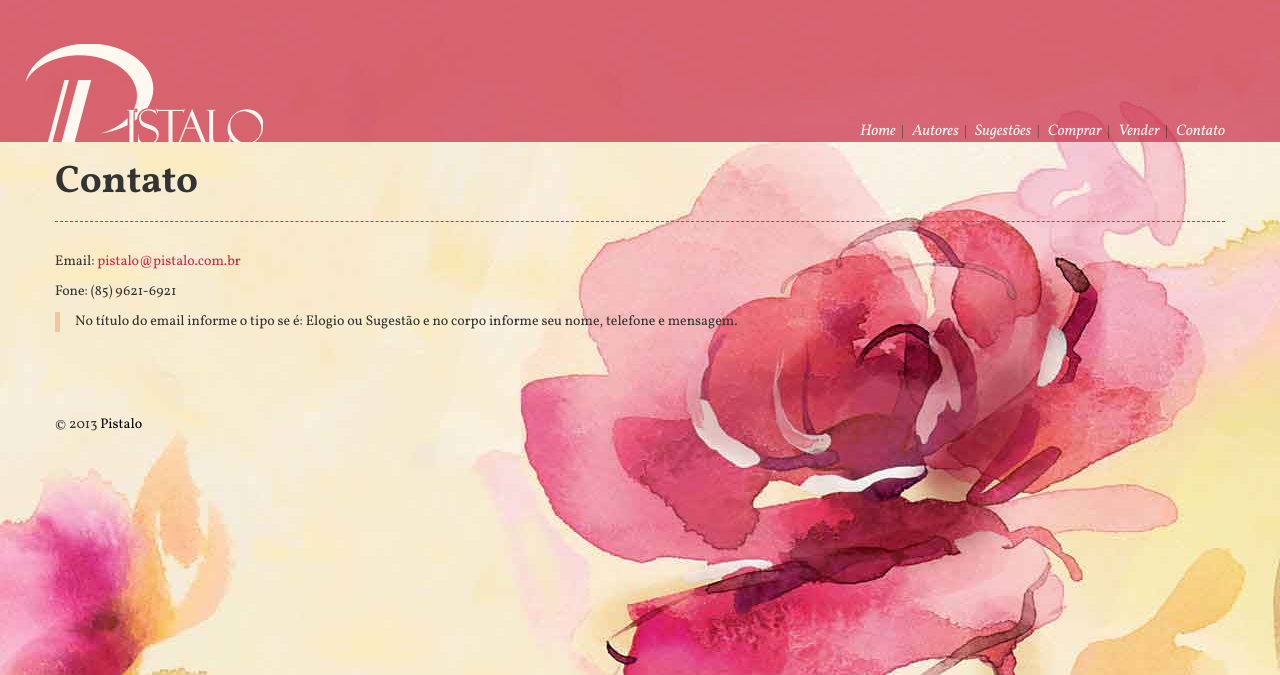
After one commit to macndesign/pistalo, a Django app: page /contato/ in a window 1280 px wide. The commit adds this page. Shown: the top 675 px of the page. Run offline with Django 3.2, Linux system fonts and the light colour scheme; some libraries are stand-ins or nearby versions.

```diff
--- a/core/models.py
+++ b/core/models.py
@@ -58,6 +58,9 @@ class Galeria(models.Model):
         editable=True
     )
 
+    def codigo(self):
+        return 'P{0:03d}'.format(self.pk)
+
     objects = AtivoManager()
 
     class Meta:
--- a/core/templates/base.html
+++ b/core/templates/base.html
@@ -36,7 +36,7 @@
                 <a href="{% url 'core:sugestoes' %}">Sugestões</a>&nbsp;&nbsp;|&nbsp;&nbsp;
                 <a href="{% url 'core:home' %}">Comprar</a>&nbsp;&nbsp;|&nbsp;&nbsp;
                 <a href="{% url 'core:home' %}">Vender</a>&nbsp;&nbsp;|&nbsp;&nbsp;
-                <a href="{% url 'core:home' %}">Contato</a>
+                <a href="{% url 'core:contato' %}">Contato</a>
             </div>
         </div>
     </div>
--- /dev/null
+++ b/core/templates/contato.html
@@ -0,0 +1,25 @@
+{% extends "base.html" %}
+
+{% block title %}Contato{% endblock %}
+
+{% block content %}
+    <div class="container">
+        <div class="row">
+            <div class="span12">
+
+                <div class="page-header">
+                    <h1>Contato</h1>
+                </div>
+
+                <p>Email: <a href="mailto:pistalo@pistalo.com.br">pistalo@pistalo.com.br</a></p>
+                <p>Fone: (85) 9621-6921</p>
+
+                <blockquote>
+                    No título do email informe o tipo se é: Elogio ou Sugestão e no corpo informe seu nome,
+                    telefone e mensagem.
+                </blockquote>
+
+            </div>
+        </div>
+    </div>
+{% endblock %}
--- a/core/urls.py
+++ b/core/urls.py
@@ -1,10 +1,11 @@
 # coding: utf-8
 from django.conf.urls import patterns, url
-from .views import GaleriaListView, AutorListView, AutorDetailView, SugestaoListView
+from .views import GaleriaListView, AutorListView, AutorDetailView, SugestaoListView, ContatoTemplateView
 
 urlpatterns = patterns('',
     url(r'^$', GaleriaListView.as_view(), name='home'),
     url(r'^autores/$', AutorListView.as_view(), name='autores'),
     url(r'^autor/(?P<pk>\d+)/$', AutorDetailView.as_view(), name='autor'),
     url(r'^sugestoes/$', SugestaoListView.as_view(), name='sugestoes'),
+    url(r'^contato/$', ContatoTemplateView.as_view(), name='contato'),
 )
--- a/core/views.py
+++ b/core/views.py
@@ -1,4 +1,5 @@
 # coding: utf-8
+from django.views.generic.base import TemplateView
 from django.views.generic.list import ListView
 from django.views.generic.detail import DetailView
 from .models import Galeria, Autor, Sugestao
@@ -26,3 +27,7 @@ class SugestaoListView(ListView):
     queryset = Sugestao.objects.ativos()
     context_object_name = 'sugestoes'
     template_name = 'sugestoes.html'
+
+
+class ContatoTemplateView(TemplateView):
+    template_name = 'contato.html'
```
Also changed, not shown: core/templates/comprar.html (added, +25 -0 lines), core/templates/galeria.html (+7 -1 lines), core/templates/vender.html (added, +25 -0 lines).
